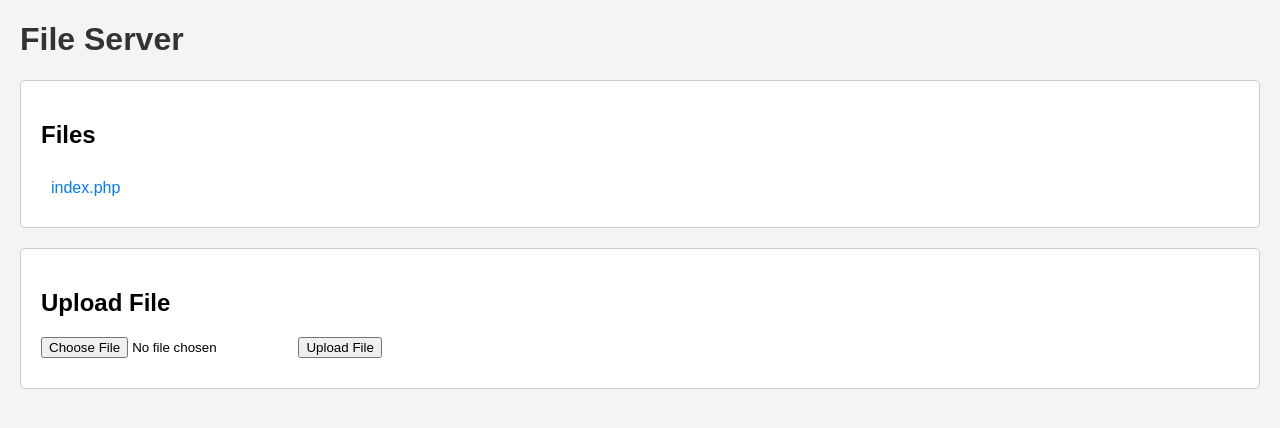
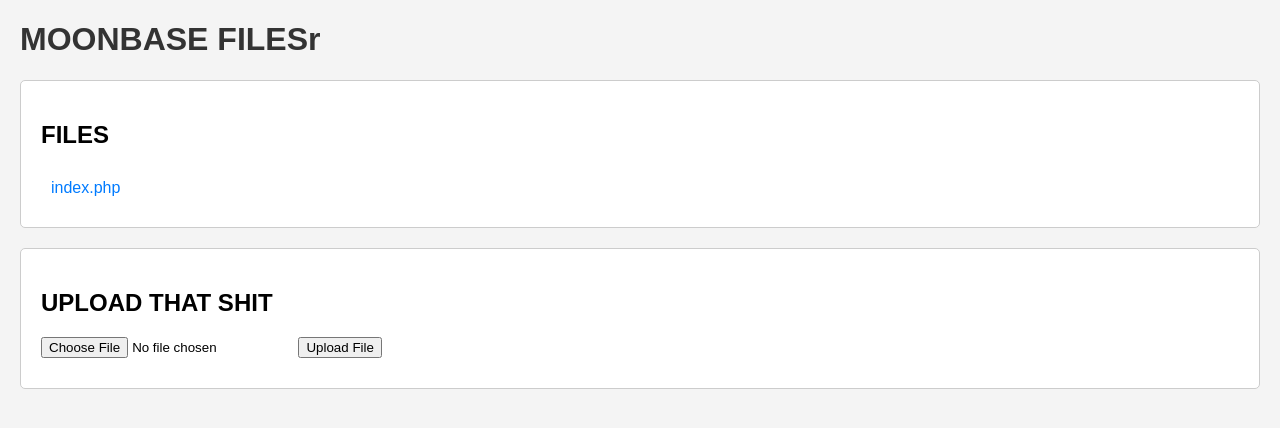
Before and after one commit to claire-moon/MOONBASE, a PHP site: page / in a window 1280 px wide. Shown: the top 428 px of the page. Run offline with PHP 8.4, Linux system fonts and the light colour scheme.

Commit message:
slight updates to the front end of the file server

```diff
--- a/ARCHIVE/F_END/index.php
+++ b/ARCHIVE/F_END/index.php
@@ -43,9 +43,9 @@ echo "<!DOCTYPE html>
     </style>
 </head>
 <body>
-    <h1>File Server</h1>
+    <h1>MOONBASE FILESr</h1>
     <div class='file-list'>
-        <h2>Files</h2>";
+        <h2>FILES</h2>";
 
 // list files function
 function listFiles($dir) {
@@ -63,7 +63,7 @@ listFiles('.');
 
 echo "</div>
     <div class='upload-form'>
-        <h2>Upload File</h2>
+        <h2>UPLOAD THAT SHIT</h2>
         <form action='' method='post' enctype='multipart/form-data'>
             <input type='file' name='fileToUpload' id='fileToUpload'>
             <input type='submit' value='Upload File' name='submit'>
@@ -78,9 +78,9 @@ if ($_SERVER['REQUEST_METHOD'] === 'POST' && isset($_FILES['fileToUpload'])) {
     }
     $targetFile = $targetDir . basename($_FILES['fileToUpload']['name']);
     if (move_uploaded_file($_FILES['fileToUpload']['tmp_name'], $targetFile)) {
-        echo "<p>File uploaded successfully.</p>";
+        echo "<p>It worked! Upload successful.</p>";
     } else {
-        echo "<p>Sorry, there was an error uploading your file.</p>";
+        echo "<p>The upload fucked up. Try again.</p>";
     }
 }
 
```
